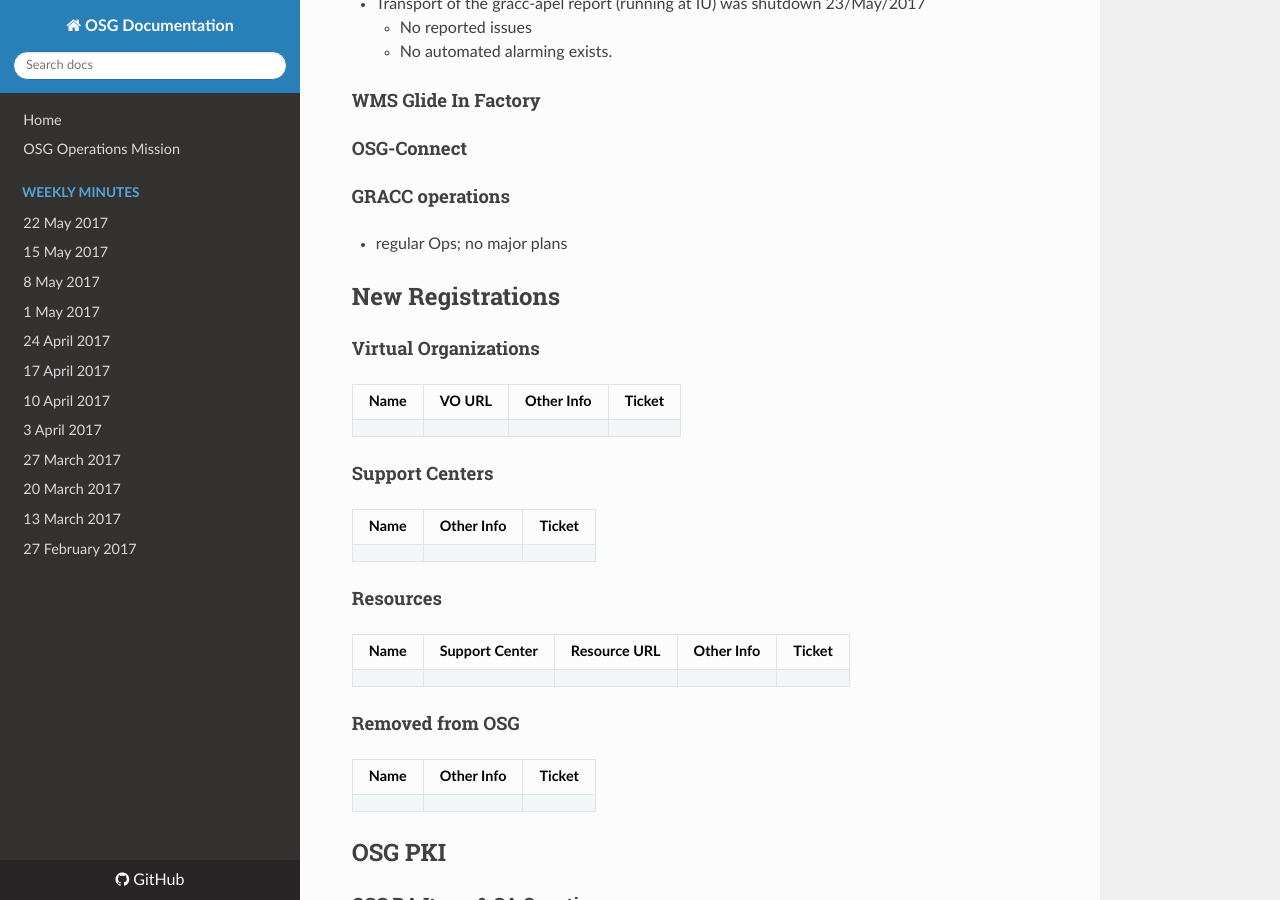
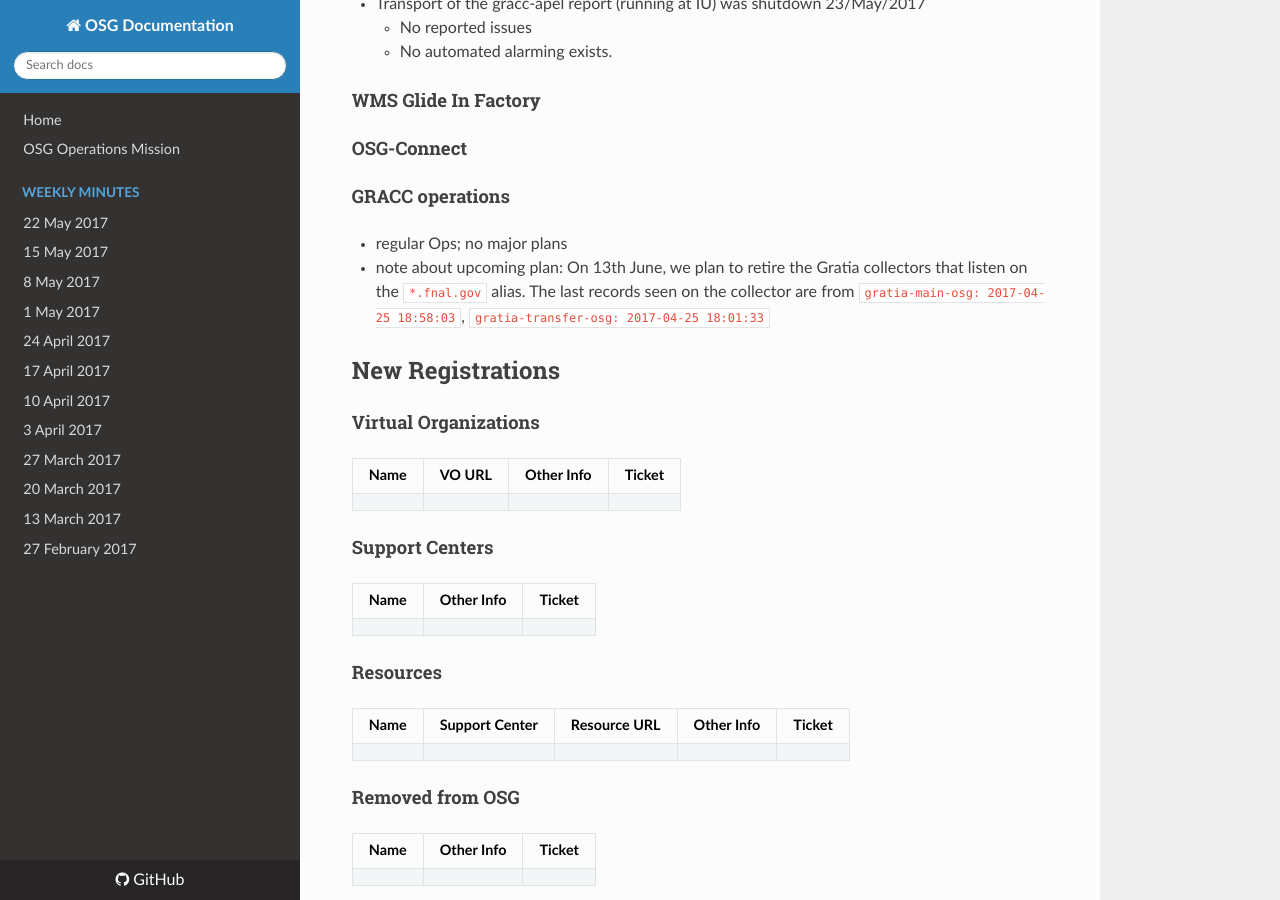
Before and after one commit to osg-htc/operations, an MkDocs documentation site: the page built from docs/WeeklyMinutes/05Jun2017.md, in a window 1280 px wide and 900 px high, scrolled down 2180 px. Built offline with MkDocs 1.6.1, drawn with Linux system fonts in a browser that asks for light colours; nearby versions of some CDN libraries; old or Windows-style settings are respelled for this version of MkDocs.

Commit message:
GRACC note update to 05Jun2017 minutes

```diff
--- a/docs/WeeklyMinutes/05Jun2017.md
+++ b/docs/WeeklyMinutes/05Jun2017.md
@@ -52,6 +52,7 @@
 
 #### GRACC operations
    * regular Ops; no major plans
+   * note about upcoming plan: On 13th June, we plan to retire the Gratia collectors that listen on the `*.fnal.gov` alias. The last records seen on the collector are from `gratia-main-osg: 2017-04-25 18:58:03`, `gratia-transfer-osg: 2017-04-25 18:01:33`
 
 ## New Registrations
 
```
